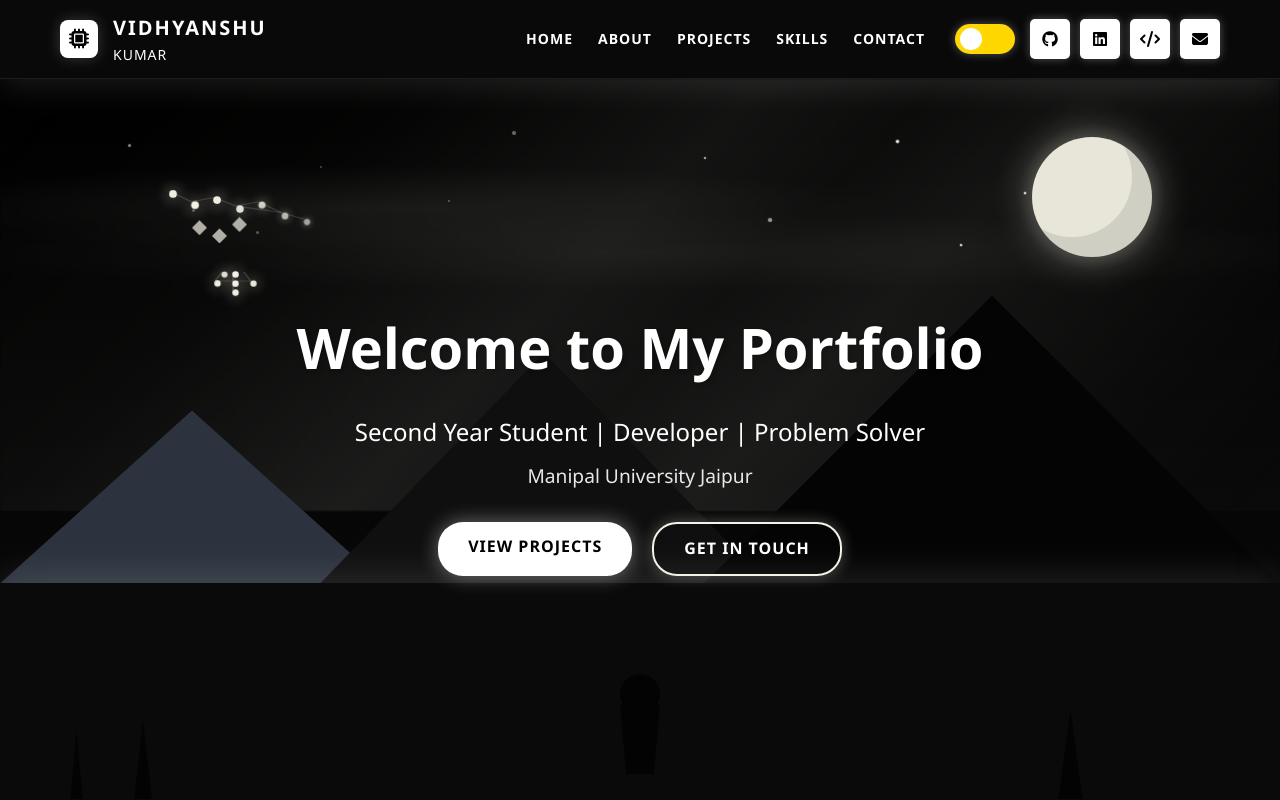
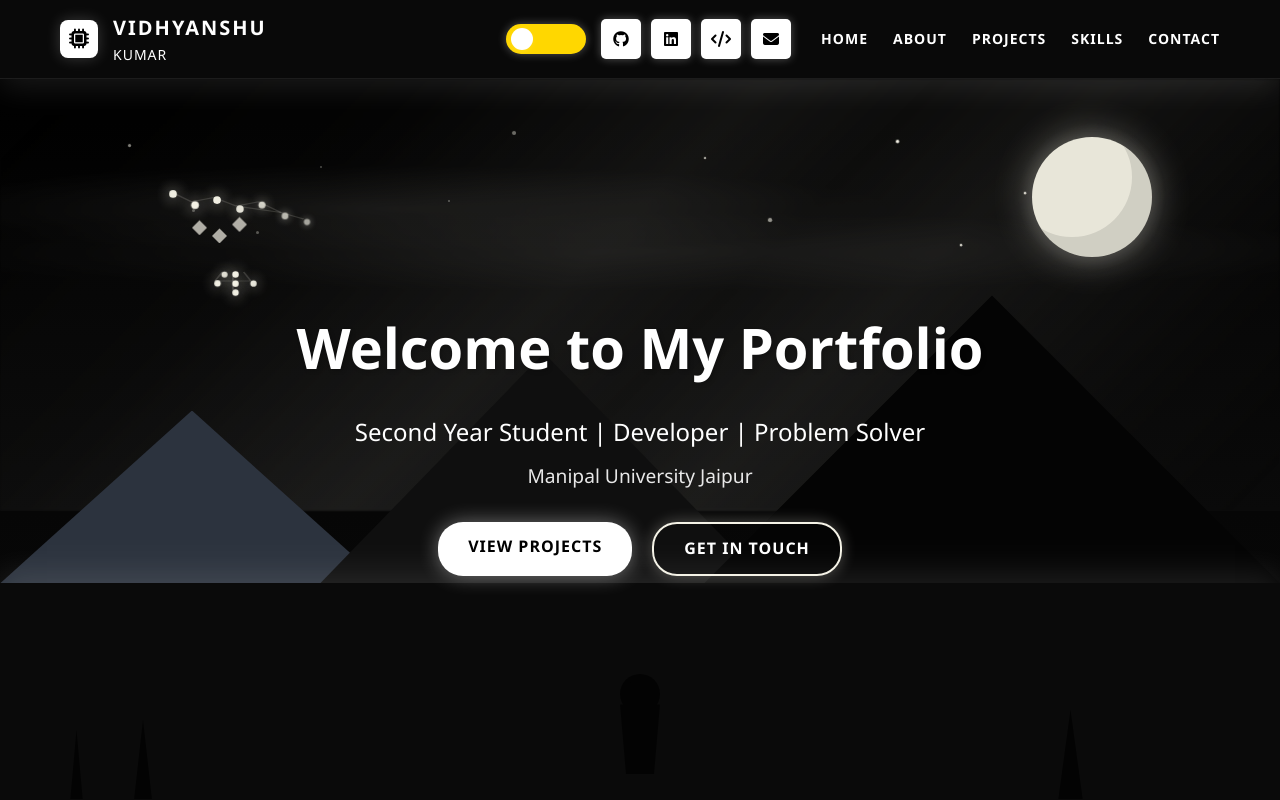
Before and after one commit to Viidhyanshu/VidhyanshuPortfolio, a Next.js app: page / in a window 1280 px wide. Shown: the top 800 px of the page. Built offline with nearby package versions, Linux system fonts and the light colour scheme.

Commit message:
Navbar: move socials/toggle to top and increase toggle width

```diff
--- a/app/globals.css
+++ b/app/globals.css
@@ -205,7 +205,7 @@ body.day-mode .mobile-menu-toggle span {
     display: flex;
     align-items: center;
     justify-content: space-between;
-    width: 60px;
+    width: 80px;
     height: 30px;
     background: #ffd700;
     border-radius: 30px;
@@ -225,12 +225,12 @@ body.day-mode .mobile-menu-toggle span {
 }
 
 .moon-icon {
-    left: 8px;
+    left: 10px;
     opacity: 1;
 }
 
 .sun-icon {
-    right: 8px;
+    right: 10px;
     opacity: 0;
     transform: rotate(0deg);
 }
@@ -252,7 +252,7 @@ body.day-mode .mobile-menu-toggle span {
 }
 
 .theme-checkbox:checked + .theme-label .theme-slider {
-    transform: translateX(30px);
+    transform: translateX(48px);
 }
 
 .theme-checkbox:checked + .theme-label .moon-icon {
--- a/src/components/navbar/Navbar.tsx
+++ b/src/components/navbar/Navbar.tsx
@@ -33,24 +33,6 @@ const Navbar: React.FC = () => {
           <span />
         </button>
         <nav className={`nav ${isMenuOpen ? 'active' : ''}`}>
-          <div className="nav-links">
-            <a href="#home" className="nav-link" onClick={closeMenu}>
-              HOME
-            </a>
-            <a href="#about" className="nav-link" onClick={closeMenu}>
-              ABOUT
-            </a>
-            <a href="#projects" className="nav-link" onClick={closeMenu}>
-              PROJECTS
-            </a>
-            <a href="#skills" className="nav-link" onClick={closeMenu}>
-              SKILLS
-            </a>
-            <a href="#contact" className="nav-link" onClick={closeMenu}>
-              CONTACT
-            </a>
-          </div>
-
           <div className="nav-extras">
             <div className="theme-toggle">
               <input type="checkbox" id="theme-toggle" className="theme-checkbox" />
@@ -97,6 +79,24 @@ const Navbar: React.FC = () => {
               </a>
             </div>
           </div>
+
+          <div className="nav-links">
+            <a href="#home" className="nav-link" onClick={closeMenu}>
+              HOME
+            </a>
+            <a href="#about" className="nav-link" onClick={closeMenu}>
+              ABOUT
+            </a>
+            <a href="#projects" className="nav-link" onClick={closeMenu}>
+              PROJECTS
+            </a>
+            <a href="#skills" className="nav-link" onClick={closeMenu}>
+              SKILLS
+            </a>
+            <a href="#contact" className="nav-link" onClick={closeMenu}>
+              CONTACT
+            </a>
+          </div>
         </nav>
       </div>
     </header>
```
